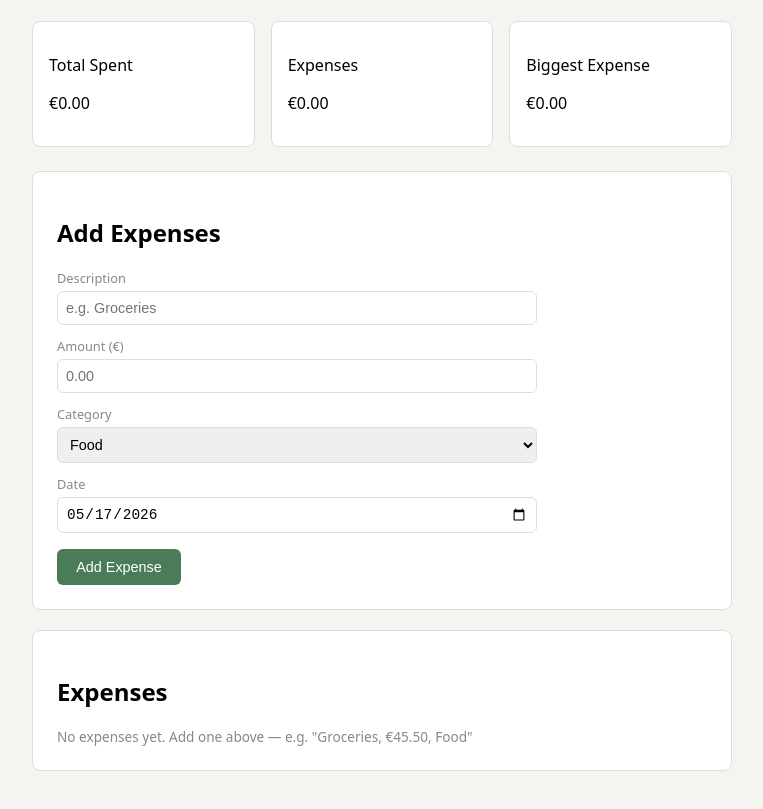
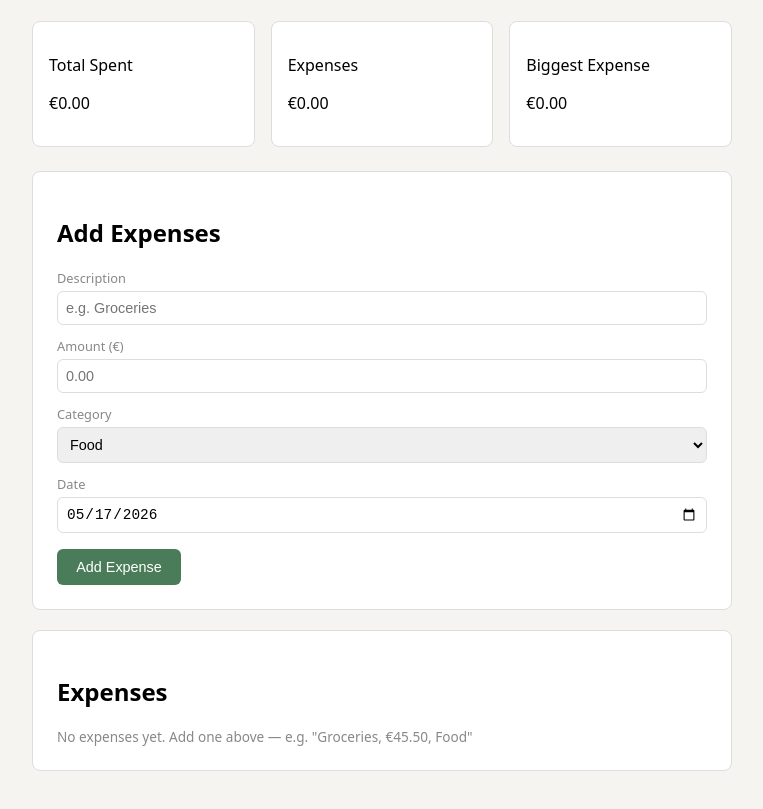
Before and after one commit to bouryguillaume-svg/smallprojectapp, a website: page index.html in a window 1280 px wide. Shown: the part 93-902 px from the top of the page, without its empty margins (258-1021 px from the left). Drawn offline with Linux system fonts and the light colour scheme; no server answers.

Commit message:
Fix form field alignment

```diff
--- a/index.html
+++ b/index.html
@@ -50,7 +50,7 @@
     }
 
     input, select {
-      width: 480px;
+      width: 100%;
       box-sizing: border-box;
       padding: 0.5rem;
       margin-top: 0.25rem;
```
